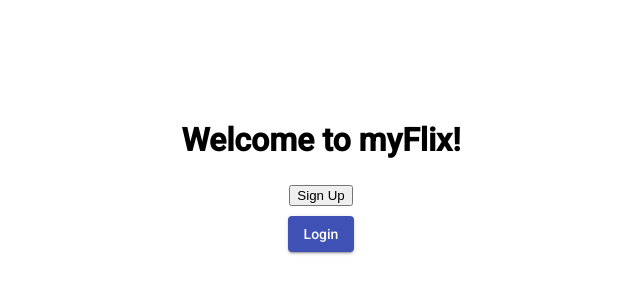
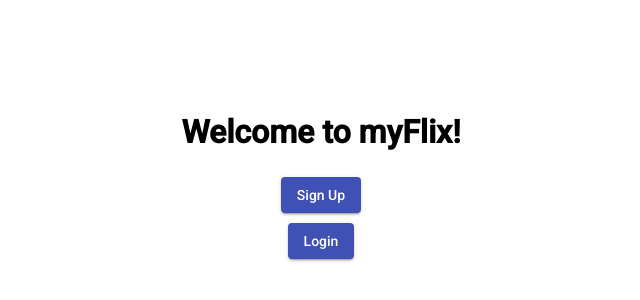
Before and after one commit to AmirErnest/myFlix-Angular-client, an Angular app: page /welcome in a window 1280 px wide. Shown: the part 222-522 px from the top of the page, without its empty margins (319-959 px from the left). Built offline with nearby package versions, Linux system fonts and the light colour scheme.

Commit message:
material design

```diff
--- a/src/app/welcome-page/welcome-page.component.html
+++ b/src/app/welcome-page/welcome-page.component.html
@@ -4,7 +4,7 @@
   </h1>
 
   <button
-    Mat-raised-button
+    mat-raised-button
     (click)="openUserRegistrationDialog()"
     style="margin-right: 10px;"
     color="primary"
@@ -15,6 +15,7 @@
   <button
     mat-raised-button
     (click)="openUserLoginDialog()"
+    style="margin-right: 10px;"
     color="primary"
   >
     Login
```
